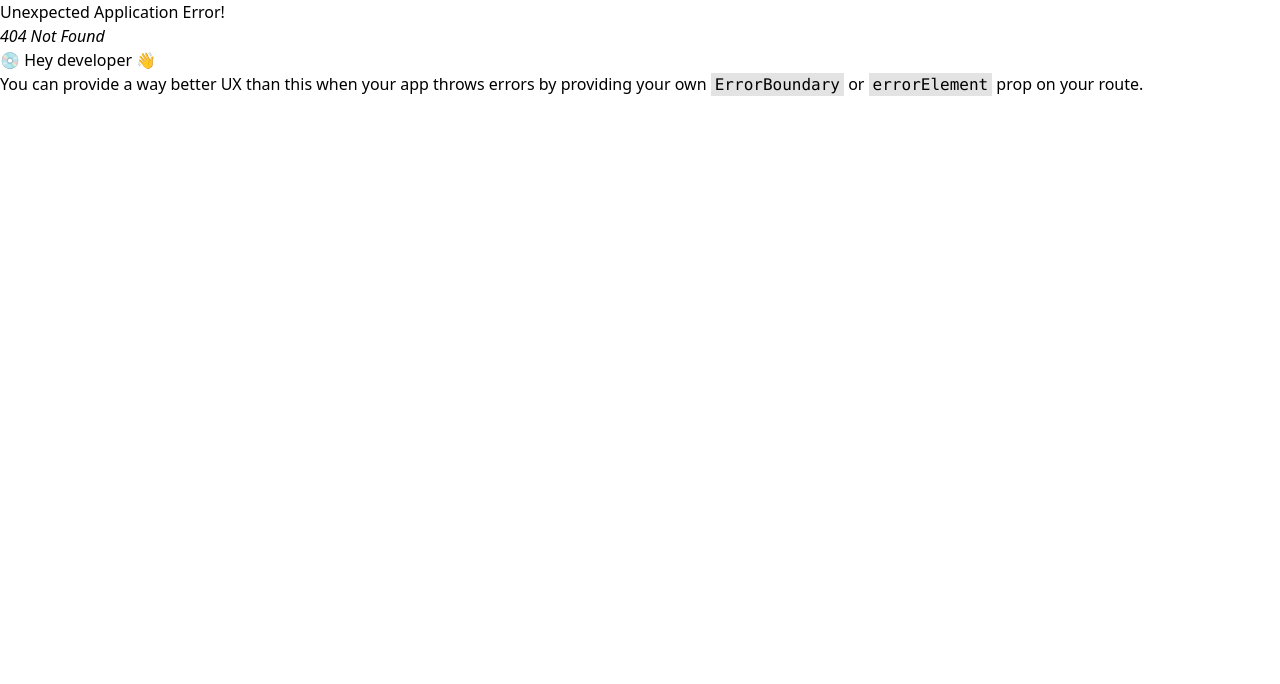
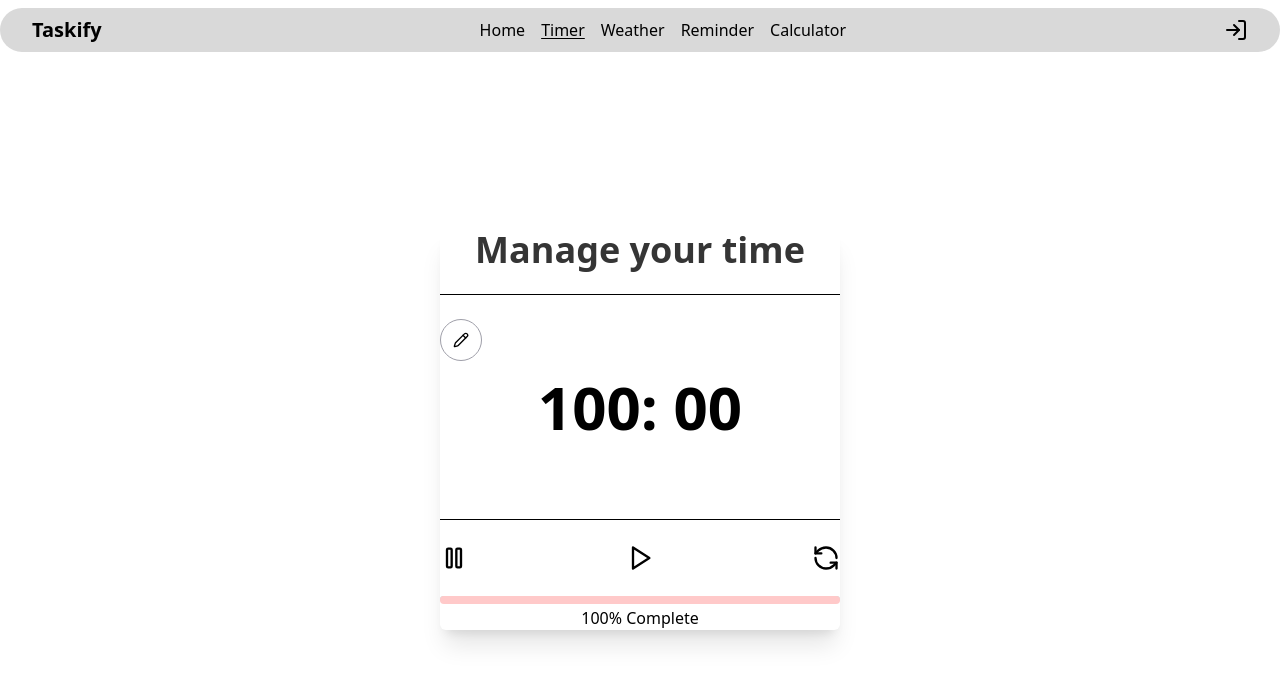
Before and after one commit to Mhorg8/pwa-app, a React (Vite) app: page /timer in a window 1280 px wide. Before the commit this address had no page. Shown: the top 684 px of the page. Built offline with nearby package versions, Linux system fonts and the light colour scheme.

Commit message:
create time components

```diff
--- a/src/App.tsx
+++ b/src/App.tsx
@@ -5,6 +5,7 @@ import NotfoundPage from "./pages/Notfound";
 import SigninPage from "./pages/SIgnin";
 import HomePage from "./pages/Home";
 import WeatherPage from "./pages/Weather";
+import TimerPage from "./pages/Timer";
 
 const App = () => {
   const router = createBrowserRouter([
@@ -31,6 +32,11 @@ const App = () => {
           element: <WeatherPage />,
           errorElement: <NotfoundPage />,
         },
+        {
+          path: "/timer",
+          element: <TimerPage />,
+          errorElement: <NotfoundPage />,
+        },
       ],
     },
   ]);
--- /dev/null
+++ b/src/components/timer/TimerAction.tsx
@@ -0,0 +1,19 @@
+import { LuPause, LuPlay, LuRefreshCcw } from "react-icons/lu";
+
+const TimerAction = () => {
+  return (
+    <div className="flex-1  w-full flex items-center justify-between py-5 ">
+      <button className="cursor-pointer" title="Stop timer">
+        <LuPause size={28} />
+      </button>
+      <button className="cursor-pointer" title="Start timer">
+        <LuPlay size={28} />
+      </button>
+      <button className="cursor-pointer" title="Reset timer">
+        <LuRefreshCcw size={28} />
+      </button>
+    </div>
+  );
+};
+
+export default TimerAction;
--- a/src/index.css
+++ b/src/index.css
@@ -2,15 +2,31 @@
 
 @utility container {
   width: 100%;
-  margin: 0px auto;
+  margin: 0 auto;
   padding: 0 32px;
 }
+
 @layer components {
   .hoverEffect {
     @apply transition-all duration-300;
   }
   .wrapper {
     @apply w-[100dvw] h-[calc(100dvh-60px)] flex items-center justify-center;
+  }
+  .timer {
+    @apply border-[4px] border-zinc-200 border-t-blue-400 rounded-full;
+    animation: spin-border 1s linear infinite;
+  }
+}
+
+@keyframes spin-border {
+  0% {
+    border-top-color: blue;
+    transform: rotate(0deg);
+  }
+  100% {
+    border-top-color: blue;
+    transform: rotate(360deg);
   }
 }
 
--- /dev/null
+++ b/src/pages/Timer.tsx
@@ -0,0 +1,84 @@
+import { useEffect, useState } from "react";
+import { LuPause, LuPencil, LuPlay, LuRefreshCcw, LuX } from "react-icons/lu";
+import TimerAction from "../components/timer/TimerAction";
+
+const TimerPage = () => {
+  const [editFlag, setEditFlag] = useState<boolean>(false);
+  const [time, setTime] = useState<number>(100); // Max time (in seconds or any unit)
+  const [elapsedTime, setElapsedTime] = useState<number>(); // Simulating elapsed time
+  const [processTime, setProcessTime] = useState<number>(0); // Percentage
+
+  function handleZeroToTimer() {
+    return time < 10 ? `0${time}` : time; // Displaying the time
+  }
+
+  function handleUpdateTime(e: React.KeyboardEvent<HTMLInputElement>) {
+    const targetValue = Number(e.currentTarget.value);
+    if (e.key === "Enter") {
+      setTime(targetValue);
+      setEditFlag(false);
+    }
+  }
+
+  function calculateProcessTime() {
+    // Ensure that the calculation doesn't result in division by zero
+    if (time > 0) {
+      const distance = (time / time) * 100;
+      setProcessTime(distance);
+    }
+  }
+
+  useEffect(() => {
+    calculateProcessTime(); // Recalculate process time when `time` or `elapsedTime` changes
+  }, [time, elapsedTime]);
+
+  return (
+    <div className="wrapper">
+      <div className="w-[400px] h-[400px] flex flex-col justify-center items-center shadow-xl gap-1 rounded-md">
+        <h1 className="mb-5 text-4xl font-semibold text-dark-gray">
+          Manage your time
+        </h1>
+        <div className="w-full h-[80%] flex items-center justify-center border-y-1 relative">
+          <div className="absolute top-6 right-0 flex w-full gap-3 justify-between">
+            {editFlag ? (
+              <div className="flex items-center gap-2 w-full">
+                <input
+                  onChange={(e) => setTime(Number(e.currentTarget.value))}
+                  onKeyDown={handleUpdateTime}
+                  value={time === 0 ? "" : time}
+                  type="number"
+                  className="w-full bg-soft-gray/70 rounded-sm py-2 px-2 flex-1"
+                />
+                <button
+                  title="Close edit input"
+                  className="cursor-pointer"
+                  onClick={() => setEditFlag(false)}
+                >
+                  <LuX size={24} />
+                </button>
+              </div>
+            ) : (
+              <button
+                onClick={() => setEditFlag(true)}
+                className="flex items-center justify-center p-3 rounded-full cursor-pointer hover:bg-soft-gray border border-zinc-400"
+              >
+                <LuPencil />
+              </button>
+            )}
+          </div>
+          <h2 className="text-6xl font-bold ">{handleZeroToTimer()}: 00</h2>
+        </div>
+        <TimerAction />
+        <div className="h-2 bg-soft-gray w-full rounded-md relative">
+          <div
+            className="absolute top-0 rounded-md bg-red-200 h-2 left-0"
+            style={{ width: `${processTime}%` }} // Dynamically updating width based on processTime
+          />
+        </div>
+        <p>{Math.floor(processTime)}% Complete</p>
+      </div>
+    </div>
+  );
+};
+
+export default TimerPage;
--- a/src/pages/Weather.tsx
+++ b/src/pages/Weather.tsx
@@ -83,7 +83,7 @@ const WeatherPage = () => {
           setCurrentLocation={setCurrentLocation}
         />
         {error && <p className="text-red-500">{error}</p>}
-        <TemperatureView weather={weather} />
+        <TemperatureView weather={weather as Weather} />
         {weather && <WeatherInformation weather={weather} />}
       </div>
     </div>
```
